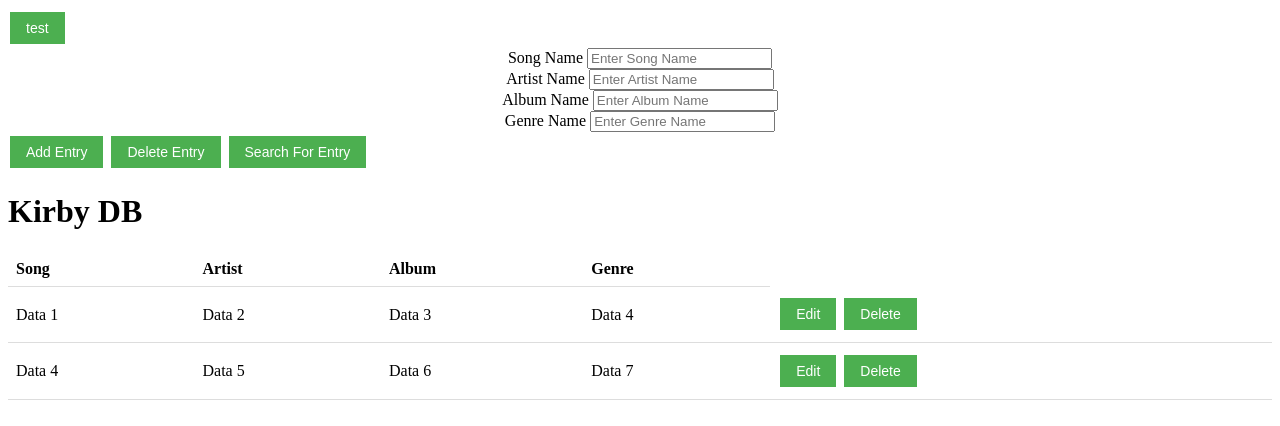
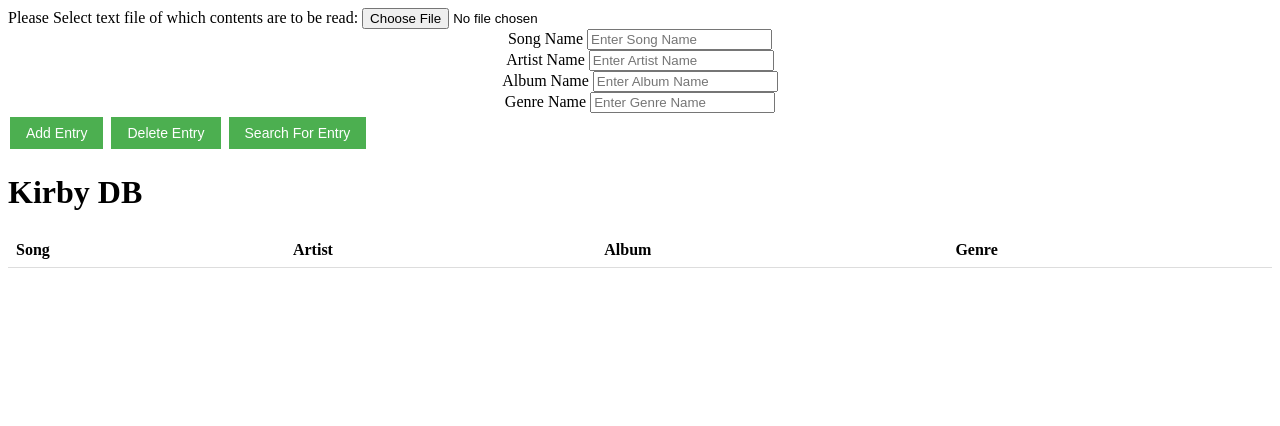
Before and after one commit to CS180-spring/cs180-23-kirby, a plain HTML site: page index.html in a window 1280 px wide. Drawn offline with Linux system fonts and the light colour scheme.

```diff
--- a/index.html
+++ b/index.html
@@ -41,16 +41,21 @@
 </head>
 
 <body>
-        <button onclick="Testthis()">test</button>
+  Please Select text file of which contents are to be read:
+  <input type="file" id="txtfiletoread" />
   <div class="banner-info" align="center">
     <span><label>Song Name </label></span>
-        <span><input id="inputSongName" type="text" class="text-center" required="" placeholder="Enter Song Name"></span><br>
+    <span><input id="inputSongName" type="text" class="text-center" required=""
+        placeholder="Enter Song Name"></span><br>
     <span><label>Artist Name </label></span>
-        <span><input id="inputArtistName" type="text" class="text-center" required="" placeholder="Enter Artist Name"></span><br>
+    <span><input id="inputArtistName" type="text" class="text-center" required=""
+        placeholder="Enter Artist Name"></span><br>
     <span><label>Album Name </label></span>
-        <span><input id="inputAlbumName" type="text" class="text-center" required="" placeholder="Enter Album Name"></span><br>
+    <span><input id="inputAlbumName" type="text" class="text-center" required=""
+        placeholder="Enter Album Name"></span><br>
     <span><label>Genre Name </label></span>
-        <span><input id="inputGenreName" type="text" class="text-center" required="" placeholder="Enter Genre Name"></span><br>
+    <span><input id="inputGenreName" type="text" class="text-center" required=""
+        placeholder="Enter Genre Name"></span><br>
   </div>
   <!-- Manual Add Button -->
   <button onclick="insertData()">Add Entry</button>
@@ -67,7 +72,7 @@
   </script>
   <script>
     // Manual  Insert Function
-        function insertData(){
+    function insertData() {
       var song = document.getElementById("inputSongName").value;
       var artist = document.getElementById("inputArtistName").value;
       var album = document.getElementById("inputAlbumName").value;
@@ -86,20 +91,20 @@
   </script>
   <script>
     // Delete Function
-        function DeleteData(){
+    function DeleteData() {
       var song = document.getElementById("inputSongName").value;
       var artist = document.getElementById("inputArtistName").value;
       var album = document.getElementById("inputAlbumName").value;
       var genre = document.getElementById("inputGenreName").value;
       var x = document.getElementById("table");
 
-          for(let i = 0; i < x.rows.length; i++){
-            for(let j = 0; j < x.rows[i].cells.length; j++){
+      for (let i = 0; i < x.rows.length; i++) {
+        for (let j = 0; j < x.rows[i].cells.length; j++) {
           // Checks all attribtues and deletes entire row
-              if(song == x.rows[i].cells[j].innerHTML ||
+          if (song == x.rows[i].cells[j].innerHTML ||
             artist == x.rows[i].cells[j].innerHTML ||
             album == x.rows[i].cells[j].innerHTML ||
-                genre == x.rows[i].cells[j].innerHTML){
+            genre == x.rows[i].cells[j].innerHTML) {
             x.deleteRow(i);
             break;
           }
@@ -109,7 +114,7 @@
   </script>
   <script>
     // Search Function
-        function SearchData(){
+    function SearchData() {
       var song = document.getElementById("inputSongName").value;
       var artist = document.getElementById("inputArtistName").value;
       var album = document.getElementById("inputAlbumName").value;
@@ -118,13 +123,13 @@
 
       document.getElementById("demo").innerHTML = "";
 
-          for(let i = 0; i < x.rows.length; i++){
-            for(let j = 0; j < x.rows[i].cells.length; j++){
+      for (let i = 0; i < x.rows.length; i++) {
+        for (let j = 0; j < x.rows[i].cells.length; j++) {
           // Checks all attributes and prints entire row
-              if(song == x.rows[i].cells[j].innerHTML ||
+          if (song == x.rows[i].cells[j].innerHTML ||
             artist == x.rows[i].cells[j].innerHTML ||
             album == x.rows[i].cells[j].innerHTML ||
-                 genre == x.rows[i].cells[j].innerHTML){
+            genre == x.rows[i].cells[j].innerHTML) {
             document.getElementById("demo").innerHTML += "Song: " + x.rows[i].cells[0].innerHTML + "<br>" +
               "Artist: " + x.rows[i].cells[1].innerHTML + "<br>" +
               "Album: " + x.rows[i].cells[2].innerHTML + "<br>" +
@@ -136,22 +141,22 @@
     }
   </script>
   <script>
-        function Testthis(){
+    function Testthis() {
       var x = document.getElementById("table");
       var row = x.insertRow(0);
-          var cell0 =  row.insertCell(0);
-          var cell1 =  row.insertCell(1);
-          var cell2 =  row.insertCell(2);
-          var cell3 =  row.insertCell(3);
+      var cell0 = row.insertCell(0);
+      var cell1 = row.insertCell(1);
+      var cell2 = row.insertCell(2);
+      var cell3 = row.insertCell(3);
       const fs = require('fs');
       fs.readFile('tp.txt', (err, data) => {
-            document.getElementById("demo").innerHTML = data.toString();
+        document.getElementById("filecontents").innerHTML = data.toString();
       });
     }
   </script>
   <h1>Kirby DB</h1>
-    <h1><span id = "demo"></span></h1>
-    <table id = "table">
+  <h1><span id="demo"></span></h1>
+  <table id="table">
     <thead>
       <tr>
         <th>Song</th>
@@ -160,29 +165,7 @@
         <th>Genre</th>
       </tr>
     </thead>
-        <tbody id = "point">
-        </tbody>
-        <tbody>
-            <tr>
-                <td>Data 1</td>
-                <td>Data 2</td>
-                <td>Data 3</td>
-                <td>Data 4</td>
-                <td>
-                    <button>Edit</button>
-                    <button>Delete</button>
-                </td>
-            </tr>
-            <tr>
-                <td>Data 4</td>
-                <td>Data 5</td>
-                <td>Data 6</td>
-                <td>Data 7</td>
-                <td>
-                    <button>Edit</button>
-                    <button>Delete</button>
-                </td>
-            </tr>
+    <tbody id="point">
     </tbody>
   </table>
 </body>
```
Also changed, not shown: 3 other files. Lines whose indentation alone changed are shown as unchanged.
